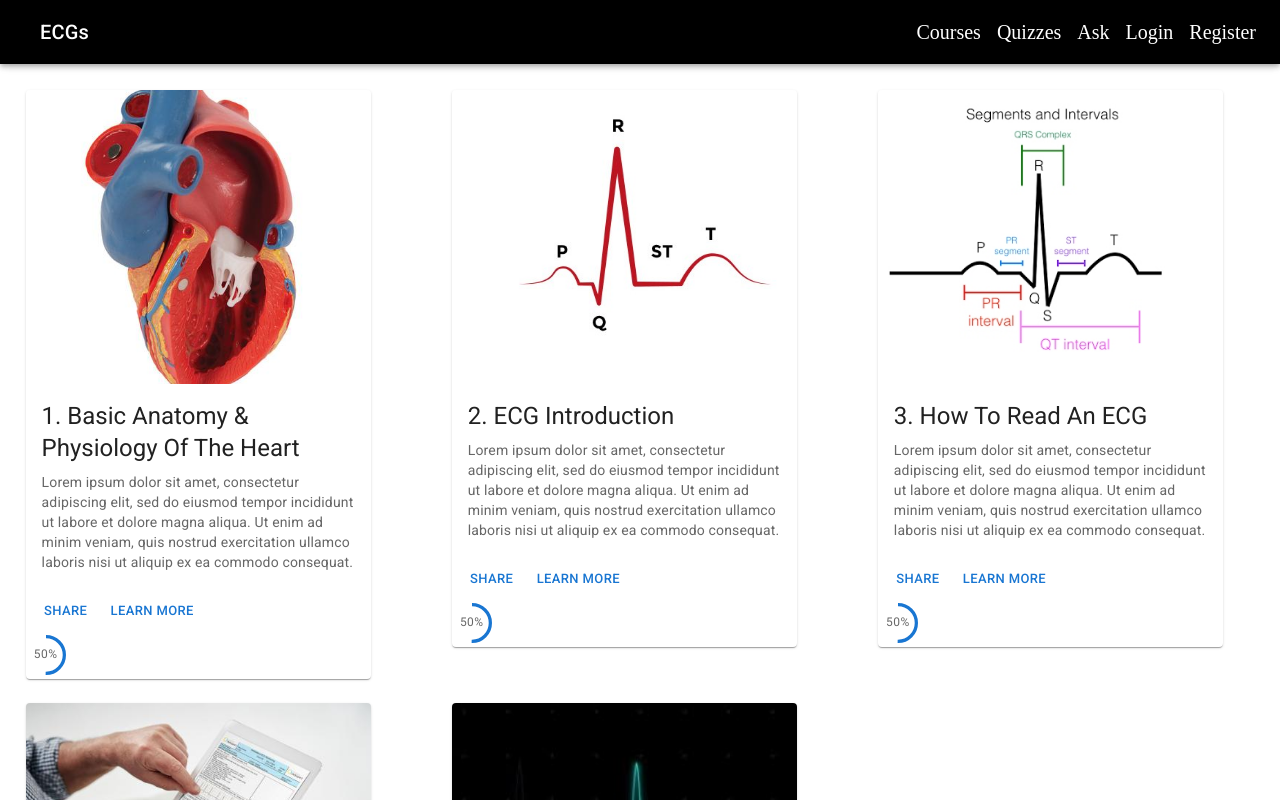
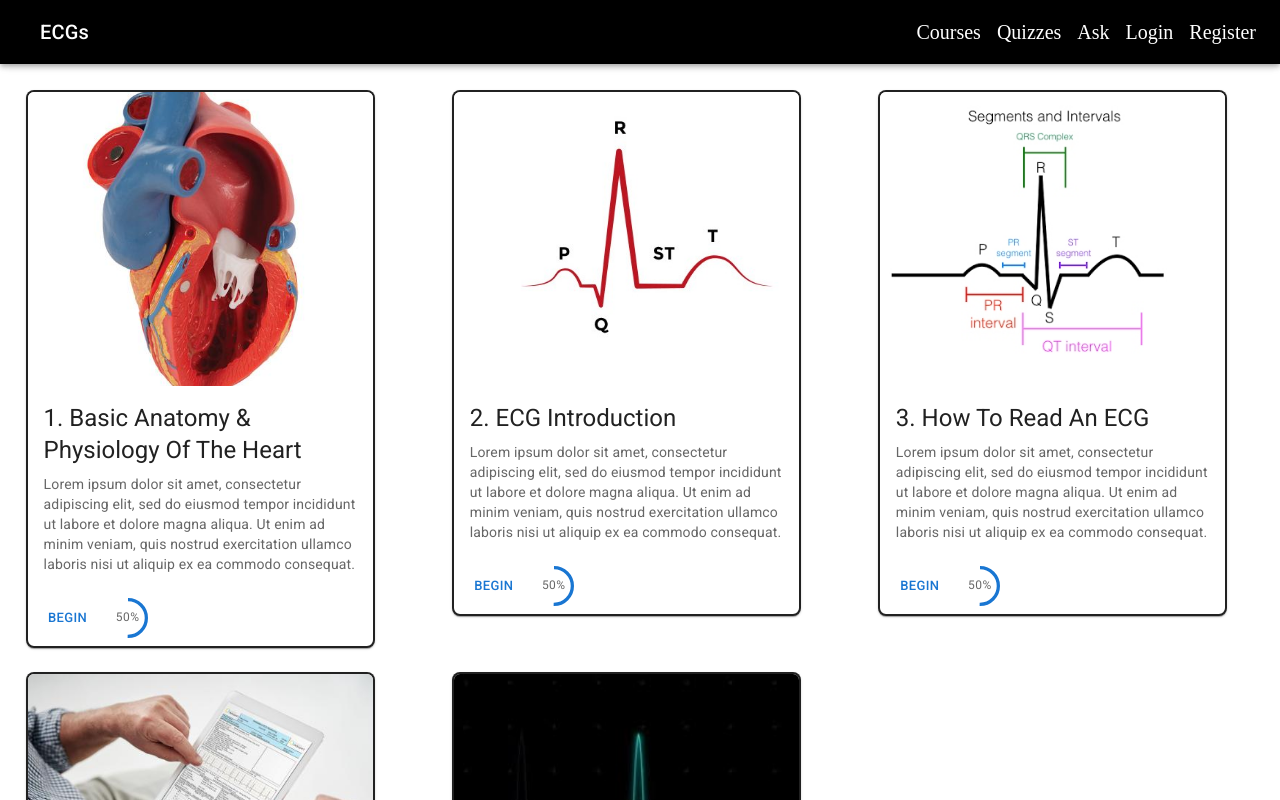
Before and after one commit to jackgibson1/ecg-frontend, a React (Create React App) app: page /courses in a window 1280 px wide. Shown: the top 800 px of the page. Built offline with nearby package versions, Linux system fonts and the light colour scheme.

Commit message:
summarising sources

```diff
--- a/package.json
+++ b/package.json
@@ -7,6 +7,7 @@
     "@emotion/styled": "^11.3.0",
     "@mui/icons-material": "^5.0.3",
     "@mui/material": "^5.0.3",
+    "@mui/styles": "^5.2.3",
     "@testing-library/jest-dom": "^5.14.1",
     "@testing-library/react": "^11.2.7",
     "@testing-library/user-event": "^12.8.3",
--- a/src/components/CourseCard.jsx
+++ b/src/components/CourseCard.jsx
@@ -1,4 +1,5 @@
 import * as React from 'react';
+// import { makeStyles } from '@mui/styles';
 import Card from '@mui/material/Card';
 import CardActions from '@mui/material/CardActions';
 import CardContent from '@mui/material/CardContent';
@@ -6,6 +7,7 @@ import CardMedia from '@mui/material/CardMedia';
 import Button from '@mui/material/Button';
 import Typography from '@mui/material/Typography';
 import CircularProgressWithLabel from './CircularProgressWithLabel';
+// import theme from './theme';
 
 const styles = {
   media: {
@@ -14,12 +16,24 @@ const styles = {
   },
 };
 
+// const useStyles = makeStyles({
+//   card: {
+//     borderRadius: 20,
+//     boxShadow: 'true',
+//     border: 20,
+//   },
+// });
+
 export default function CourseCard(props) {
+  // const classes = useStyles();
   // eslint-disable-next-line react/prop-types
   const { image, title, description } = props;
 
   return (
-    <Card sx={{ maxWidth: 345 }}>
+    <Card sx={{
+      maxWidth: 345, border: 2, borderRadius: 2, boxShadow: 'true',
+    }}
+    >
       <CardMedia
         // eslint-disable-next-line global-require
         image={image}
@@ -34,10 +48,10 @@ export default function CourseCard(props) {
         </Typography>
       </CardContent>
       <CardActions>
-        <Button size="small">Share</Button>
-        <Button size="small">Learn More</Button>
+        <Button size="small">Begin</Button>
+        <CircularProgressWithLabel value="50" />
       </CardActions>
-      <CircularProgressWithLabel value="50" />
+
     </Card>
   );
 }
--- /dev/null
+++ b/src/components/theme.jsx
@@ -0,0 +1,5 @@
+import { createTheme } from '@mui/material/styles';
+
+// customise theme at later date
+const theme = createTheme();
+export default theme;
```
Also changed, not shown: src/sections.txt, 1 other file (tests, documents, lock files or other folders).
